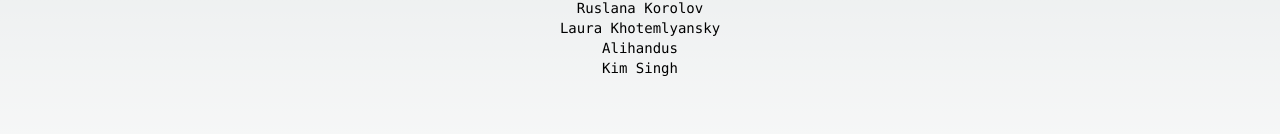
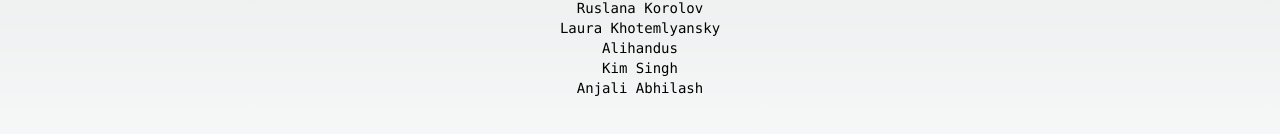
Before and after one commit to webimpactuw/week4github, a Next.js app: page / in a window 1280 px wide. Shown: the part 486-620 px from the top of the page. Built offline with nearby package versions, Linux system fonts and the light colour scheme.

Commit message:
testtBranch

```diff
--- a/app/names.js
+++ b/app/names.js
@@ -18,6 +18,7 @@ const names = [
     "Laura Khotemlyansky",
     "Alihandus",
     "Kim Singh",
+    "Anjali Abhilash"
 ];
 
 export default names;
```
